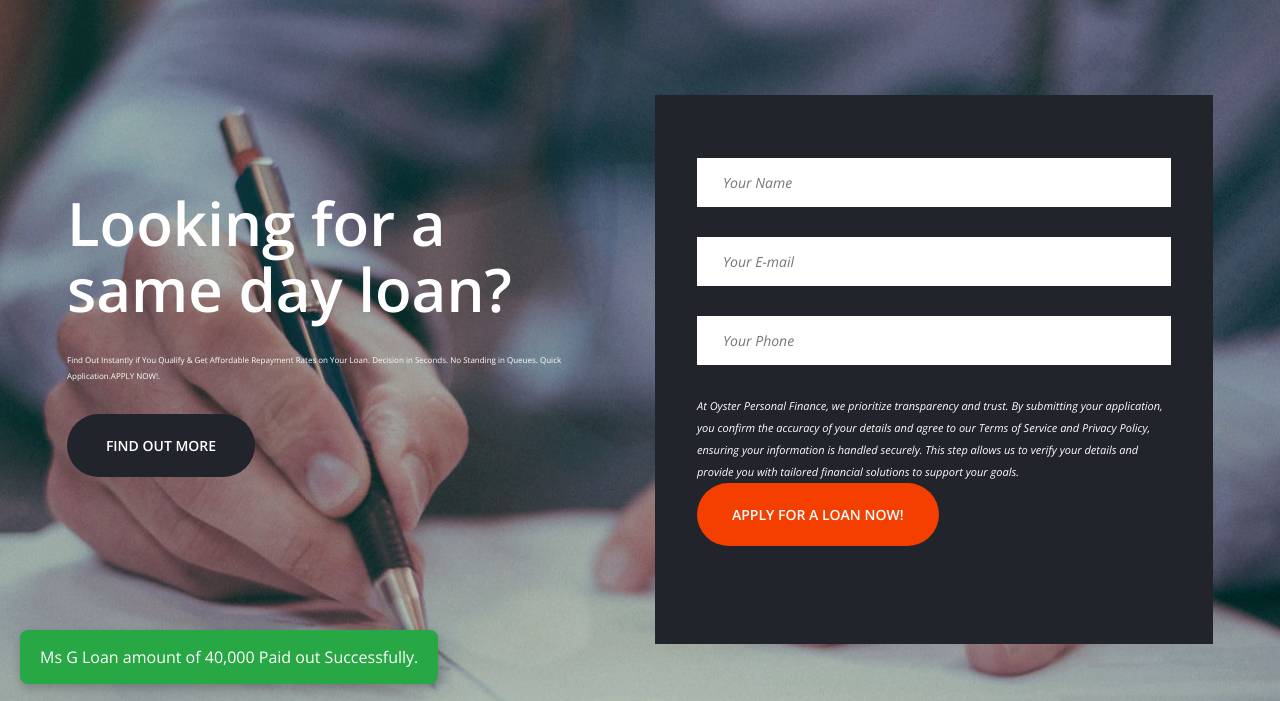
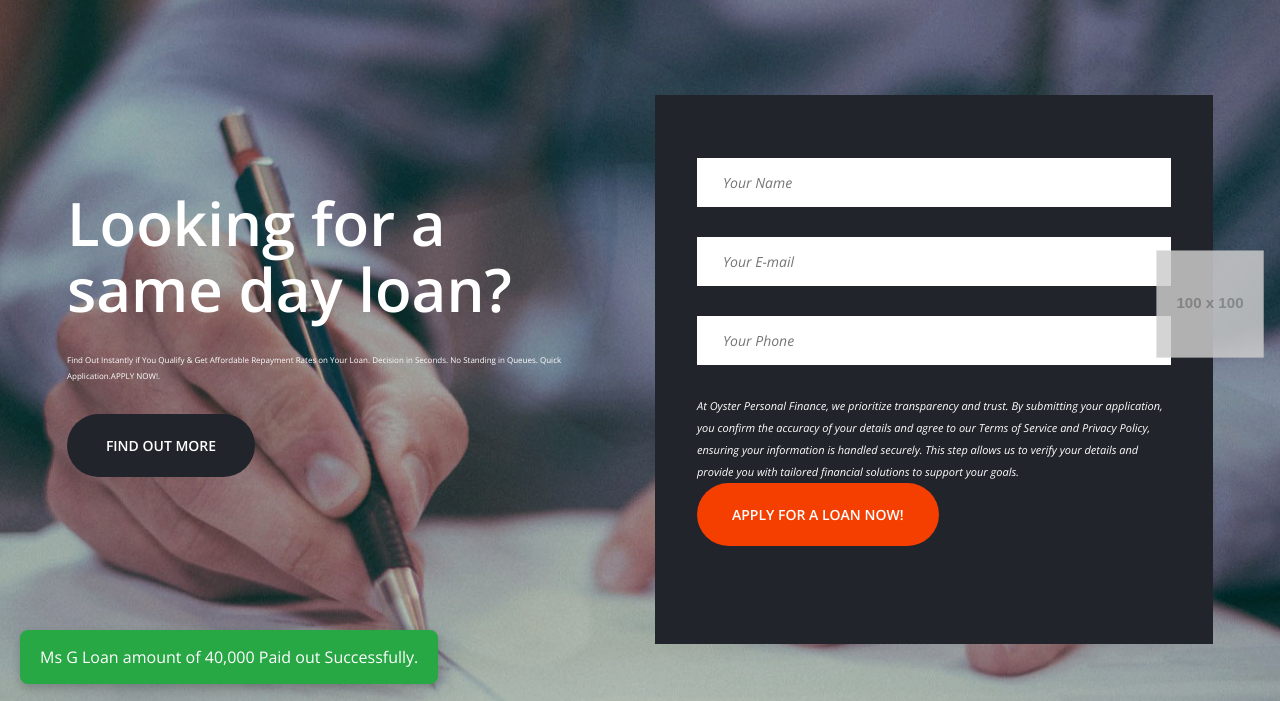
Before and after one commit to OysterPersonalfinance/loans, a plain HTML site: page index.html in a window 1280 px wide. Shown: the part 96-797 px from the top of the page. Drawn offline with nearby package versions, Linux system fonts and the light colour scheme; placeholder pictures from the web are drawn by us; files whose address does not match are found by name.

Commit message:
Update index.html

```diff
--- a/index.html
+++ b/index.html
@@ -617,3 +617,46 @@ Don’t let your credit history hold you back. At Oyster, we consider all credit
 
 	</body>
 </html>
+<!DOCTYPE html>
+<html lang="en">
+<head>
+    <meta charset="UTF-8">
+    <meta name="viewport" content="width=device-width, initial-scale=1.0">
+    <title>Pulsing Image Popup</title>
+    <style>
+        /* Container for the image popup */
+        .popup-container {
+            position: fixed;
+            top: 50%;
+            right: 20px; /* Adjust for positioning */
+            transform: translateY(-50%);
+            z-index: 9999;
+        }
+
+        /* The pulsing image */
+        .popup-image {
+            width: 100px; /* Adjust size */
+            height: auto;
+            cursor: pointer;
+            animation: pulse 1.5s infinite ease-in-out;
+        }
+
+        /* Heartbeat pulse animation */
+        @keyframes pulse {
+            0% { transform: scale(1); opacity: 1; }
+            50% { transform: scale(1.1); opacity: 0.8; }
+            100% { transform: scale(1); opacity: 1; }
+        }
+    </style>
+</head>
+<body>
+
+    <!-- Image Popup -->
+    <div class="popup-container">
+        <a href="https://www.bv.com" target="_blank">
+            <img src="https://via.placeholder.com/100" alt="Pulsing Popup" class="popup-image">
+        </a>
+    </div>
+
+</body>
+</html>
```
